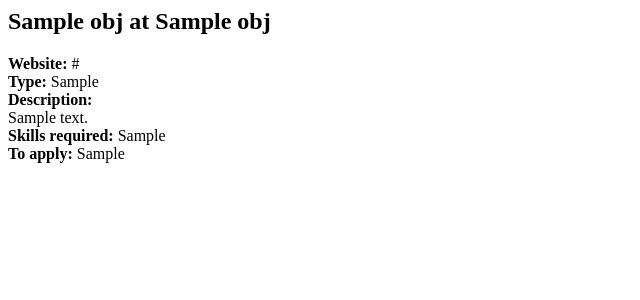
After one commit to jpartogi/django-job-board, a Django app: template job_board/templates/job_board/feed.html in a window 1280 px wide. The commit adds this page. Shown: the top 300 px of the page, without its empty margins (0-640 px from the left). Run offline with Django 3.2, Linux system fonts and the light colour scheme; the template is opened without the code that fills it: most values are stand-ins (such as "Sample title", 1, 10 or a date in 2020).

Commit message:
refactored package to job_board, added job feeds link

```diff
--- a/job/admin.py
+++ b/job_board/admin.py
@@ -1,10 +1,9 @@
 from django.contrib import admin
 
-from job.models import Job
+from job_board.models import Job
 
 class JobAdmin(admin.ModelAdmin):
     date_hierarchy = 'posted'
-    prepopulated_fields = {"slug": ("title",)}
     search_fields = ['title', 'description']
     list_display = ['title', 'job_type', 'skills_required', 'location', 'company_name', 'onsite_required', 'posted']
     list_filter = ['posted', 'job_type', 'location', 'onsite_required']
--- a/job/feeds.py
+++ b/job_board/feeds.py
@@ -1,7 +1,7 @@
 from django.contrib.syndication.feeds import Feed
 from django.utils.feedgenerator import Atom1Feed
 
-from job.models import Job
+from job_board.models import Job
 from commons.utils import days_range
 
 class JobFeed(Feed):
@@ -9,9 +9,9 @@ class JobFeed(Feed):
     title = "Job Feeds"
     link = "/job/"
     description = "Job Feeds"
-    description_template = 'job/feed.html'
+    description_template = 'job_board/feed.html'
 
-    def items(self):
+    def items(self, obj):
         return Job.objects.filter(posted__gt=days_range(30)).order_by('-posted')
 
     def item_author_name(self, item):
--- a/job/forms.py
+++ b/job_board/forms.py
@@ -1,10 +1,11 @@
 from django import forms
 from django.forms import ModelForm
 
-from job.models import *
+from job_board.models import *
 
 class JobForm(ModelForm):
     description = forms.CharField(widget=forms.Textarea(attrs={'cols': 90, 'rows': 15}))
+    skills_required = forms.CharField(help_text='Separated by comma')
 
     class Meta:
         model = Job
--- /dev/null
+++ b/job_board/templates/job_board/feed.html
@@ -0,0 +1,13 @@
+<h2 class="title">{{ obj.title }} <span>at</span> {{ obj.company_name }}</h2>
+{% if obj.website %}<div><strong>Website:</strong> {{ obj.website|urlize }}</div>{% endif %}
+<div><strong>Type:</strong> {{ obj.get_job_type_display }}</div>
+
+{% if obj.onsite_required %}<div><strong>Required onsite</strong></div>{% endif %}
+
+<strong>Description:</strong>
+<div class="desc">
+{{ obj.description }}
+</div>
+
+<div><strong>Skills required:</strong> {{ obj.skills_required }}</div>
+<div><strong>To apply:</strong> {{ obj.to_apply|urlize }}</div>
```
Also changed, not shown: job_board/models.py (renamed from job/models.py, +8 -2 lines), job_board/templates/job_board/list.html (renamed from job/templates/job/list.html, +11 -2 lines), job_board/urls.py (renamed from job/urls.py, +6 -6 lines), job_board/views.py (renamed from job/views.py, +5 -5 lines), job_board/__init__.py (added), job_board/templates/job_board/form.html (renamed from job/templates/job/form.html), job_board/templates/job_board/preview.html (renamed from job/templates/job/preview.html), job_board/templates/job_board/view.html (renamed from job/templates/job/view.html).
